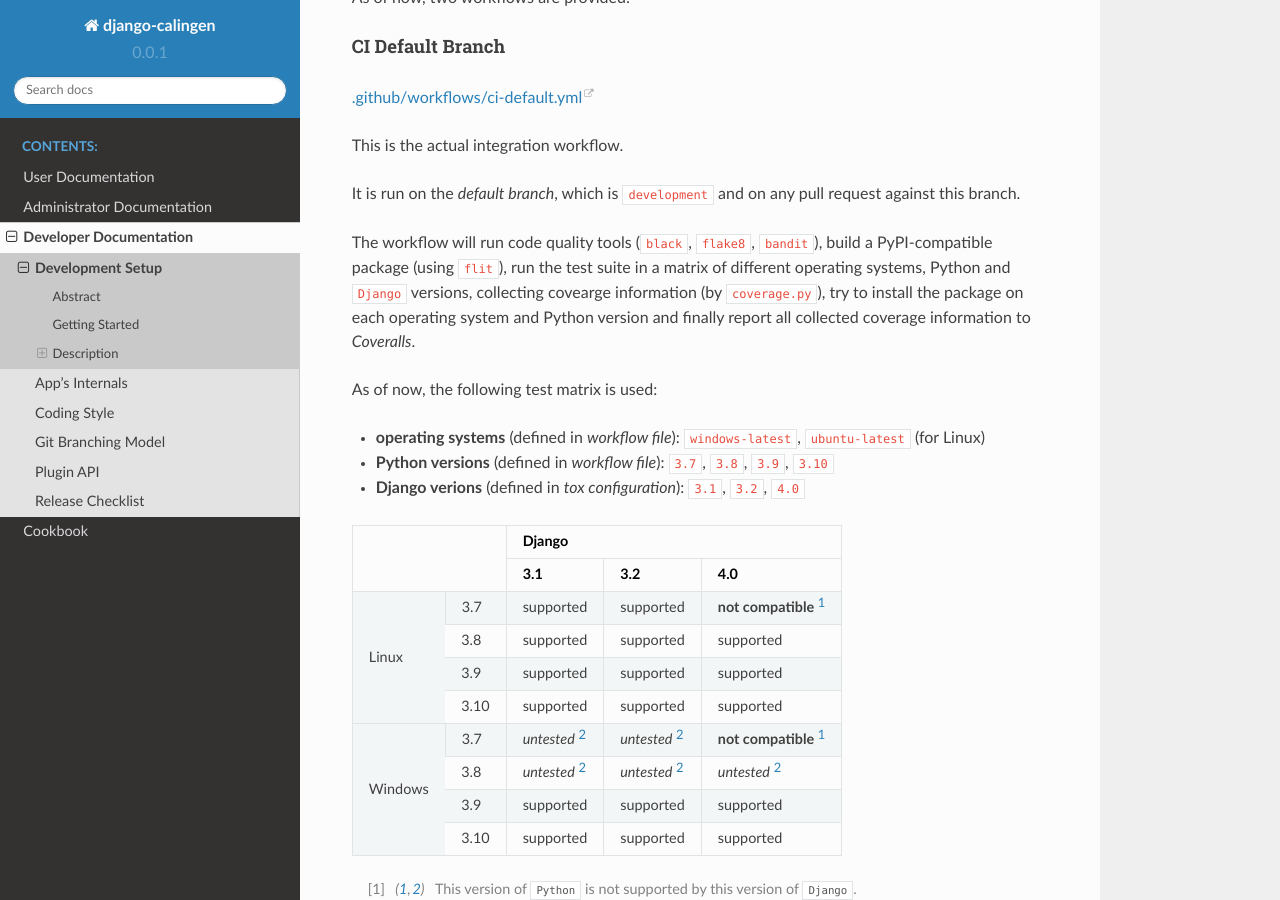
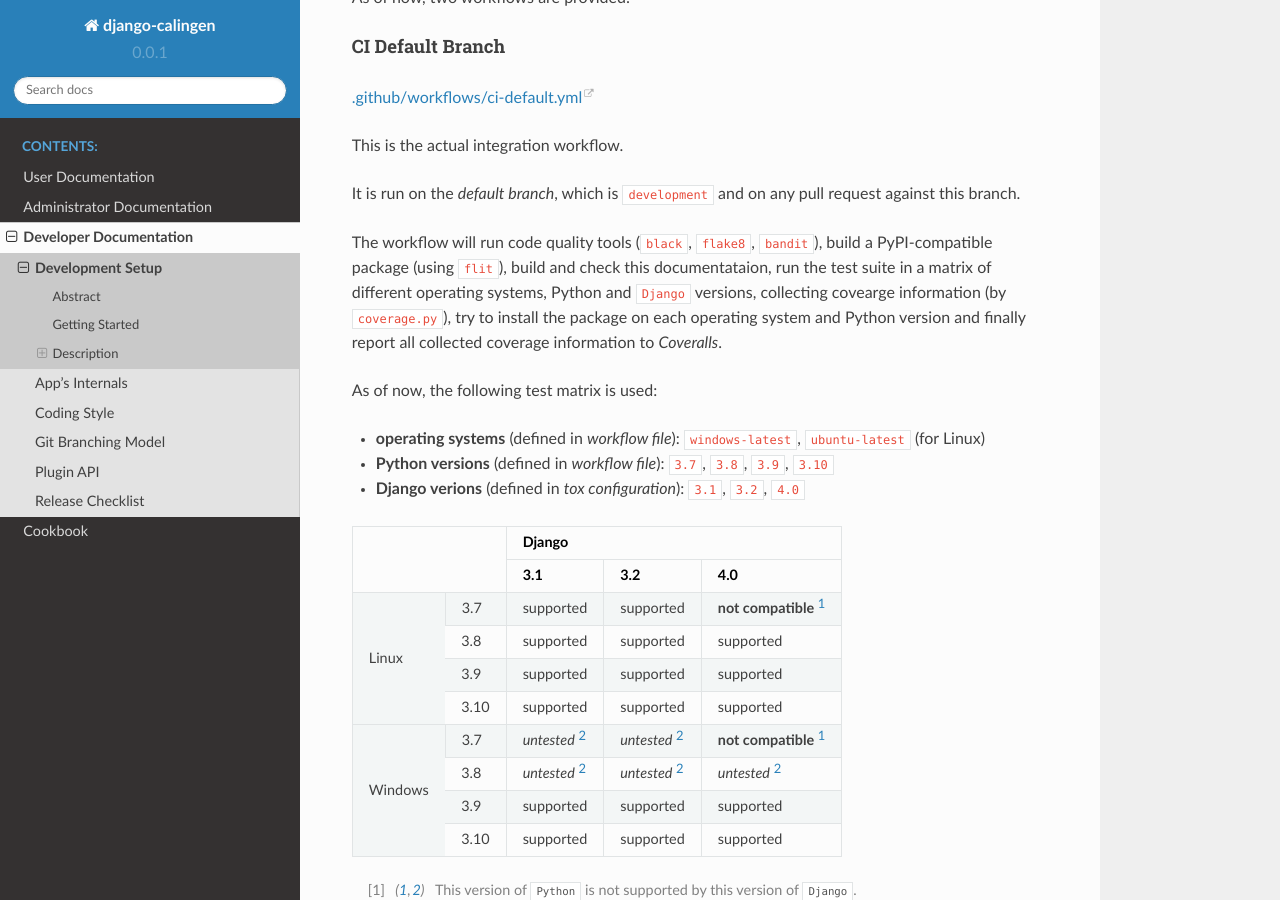
Before and after one commit to Mischback/django-calingen, a Sphinx documentation site: the page built from docs/source/developer/development_setup.rst, in a window 1280 px wide and 900 px high, scrolled down 5539 px. Built offline with Sphinx 7.4.7 and the Read the Docs theme 2.0.0, drawn with Linux system fonts in a browser that asks for light colours; pages that are not in the unit, such as notebooks, are missing from menus; the version number is read from the project's files by our own code.

```diff
--- a/docs/source/admin-doc.rst
+++ b/docs/source/admin-doc.rst
@@ -138,4 +138,3 @@
 
 
 .. |calingen| replace:: **django-calingen**
-.. _PyPI: https://pypi.org
--- a/docs/source/developer/development_setup.rst
+++ b/docs/source/developer/development_setup.rst
@@ -318,11 +316,12 @@
 request against this branch.
 
 The workflow will run code quality tools (``black``, ``flake8``, ``bandit``),
-build a PyPI-compatible package (using ``flit``), run the test suite in a
-matrix of different operating systems, Python and ``Django`` versions,
-collecting covearge information (by ``coverage.py``), try to  install the
-package on each operating system and Python version and finally report all
-collected coverage information to *Coveralls*.
+build a PyPI-compatible package (using ``flit``), build and check this
+documentataion, run the test suite in a matrix of different operating systems,
+Python and ``Django`` versions, collecting covearge information (by
+``coverage.py``), try to  install the package on each operating system and
+Python version and finally report all collected coverage information to
+*Coveralls*.
 
 As of now, the following test matrix is used:
 
```
Also changed, not shown: other parts of docs/source/developer/development_setup.rst (+8 -10 lines), docs/source/developer/coding_style.rst (+21 -26 lines), docs/source/user-doc.rst (+13 -16 lines).
